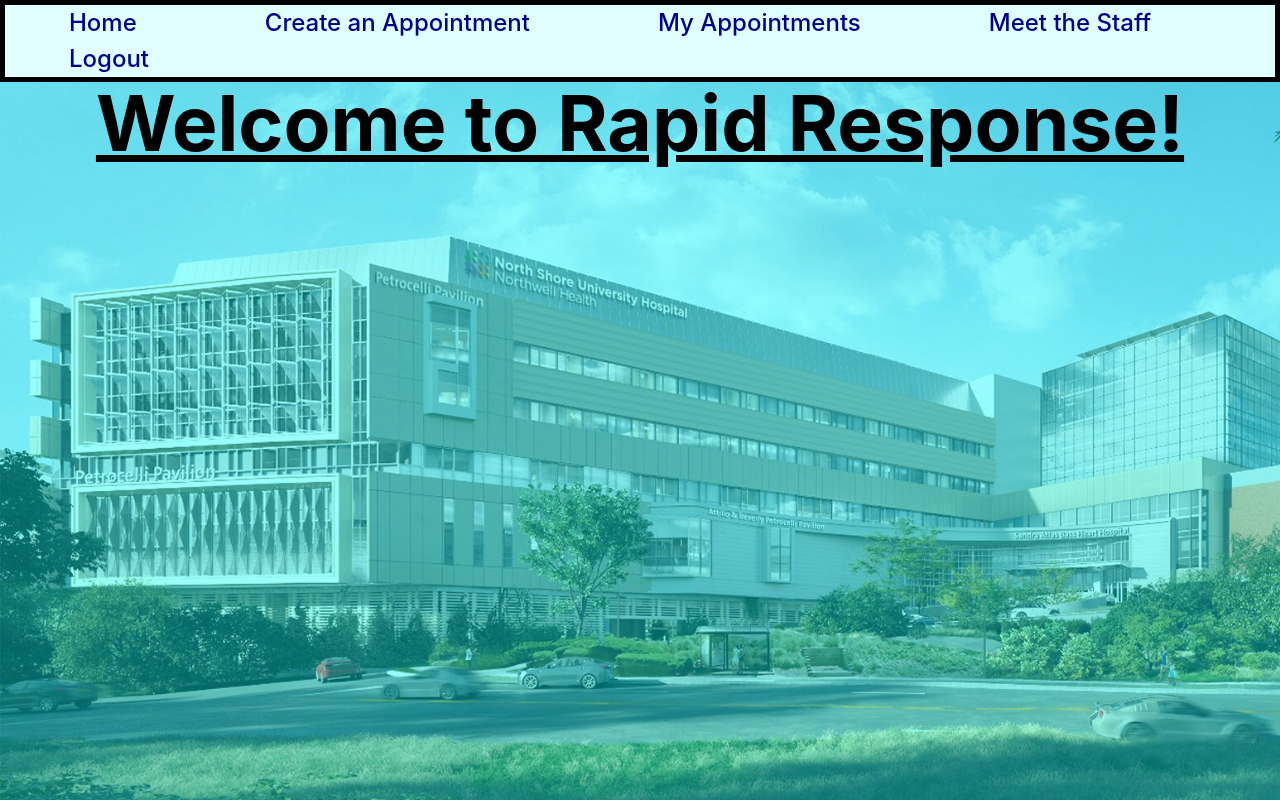
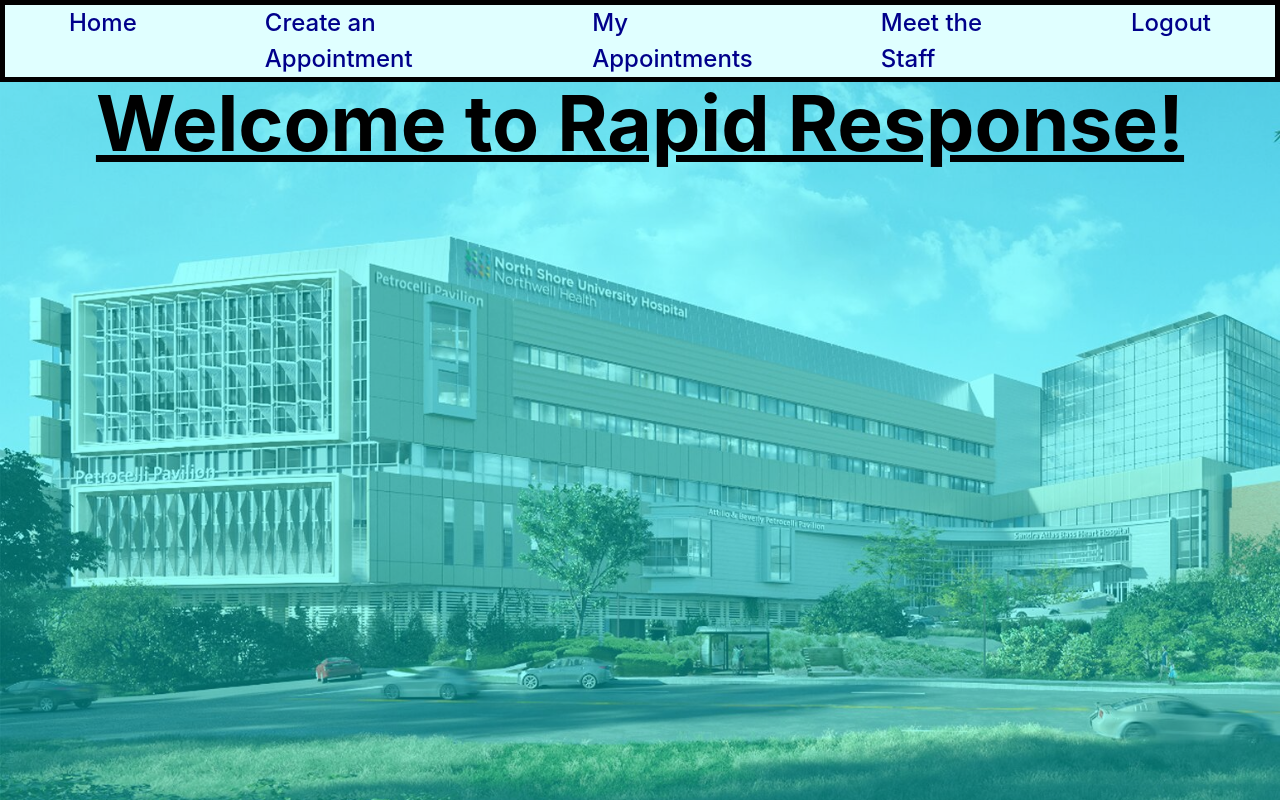
Before and after one commit to EthanB934/rapid-response, a React (Vite) app: page / in a window 1280 px wide. Built offline with nearby package versions, Linux system fonts and the light colour scheme; sample sign-in values are in the browser's storage.

Commit message:
Centered Navigation Bar List Items

```diff
--- a/src/Components/NavigationBars/NavigationBars.css
+++ b/src/Components/NavigationBars/NavigationBars.css
@@ -1,6 +1,7 @@
  ul.nav {
+    display: flex;
+    justify-content: center;
     list-style-type: none;
-    margin-block-start: 0rem;;
     padding-inline-start: 0px;
     width: 100vw;
     border: 5px solid black;
```
